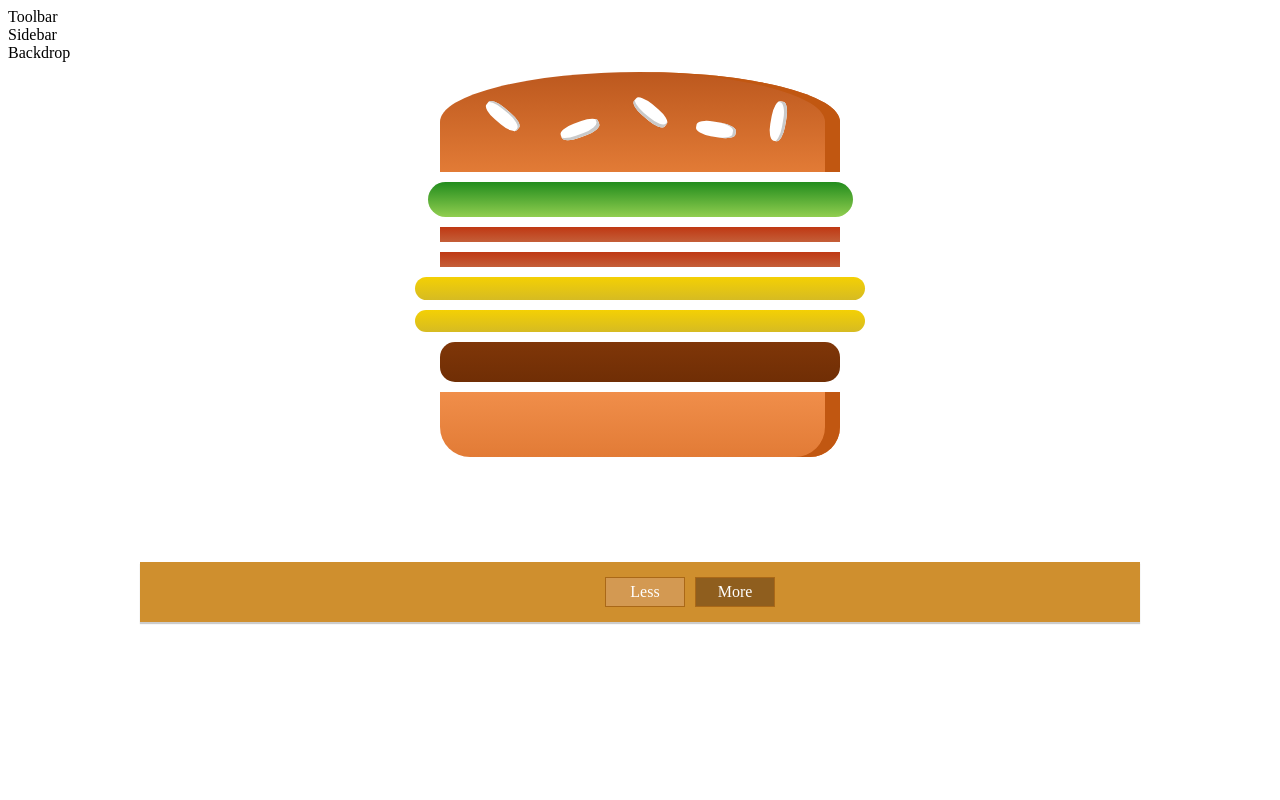
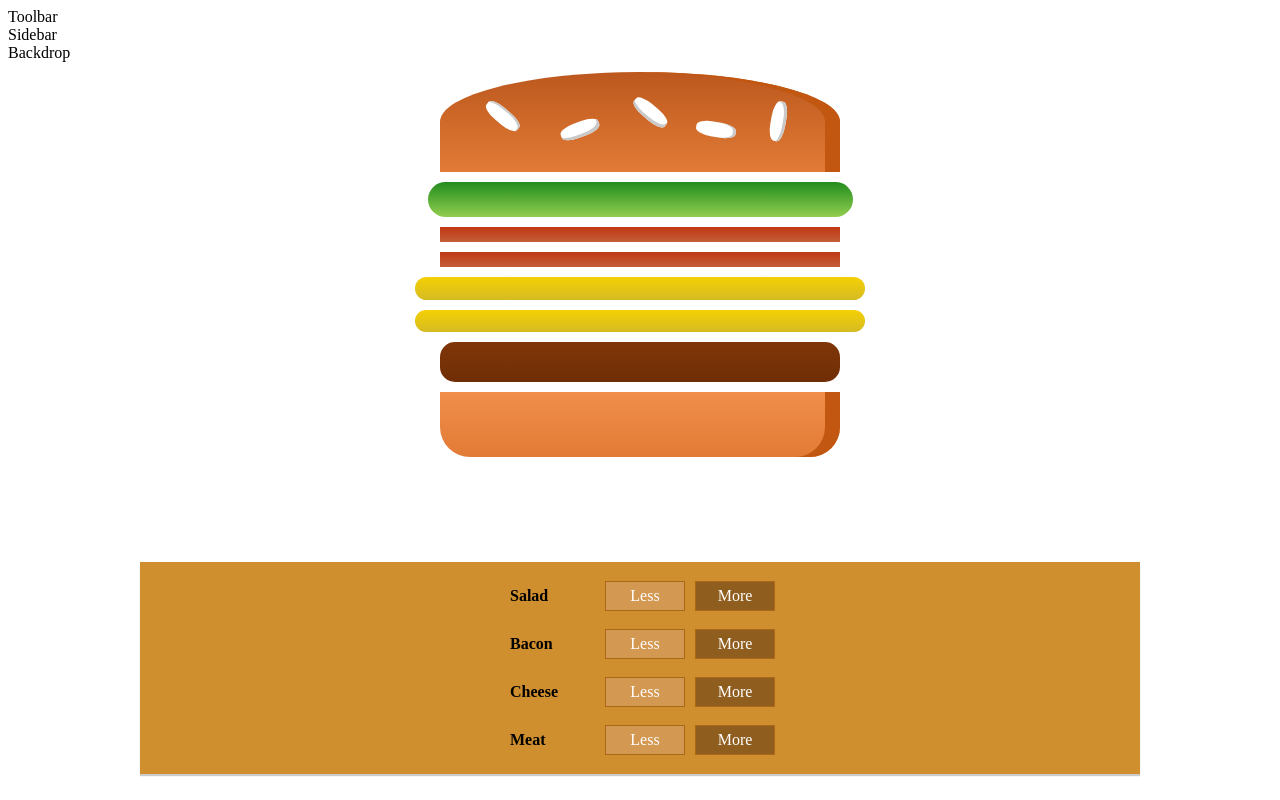
Before and after one commit to OlegShynkarenko/BB_project, a React (Create React App) app: page / in a window 1280 px wide. Built offline with nearby package versions, Linux system fonts and the light colour scheme.

Commit message:
add labels for the controls ingredients

```diff
--- a/src/components/BuildControl/BuildControl.js
+++ b/src/components/BuildControl/BuildControl.js
@@ -1,8 +1,8 @@
 /** @jsx jsx */
-import { css, jsx } from '@emotion/core';
+import { jsx } from '@emotion/core';
 
 import { default as styles } from './BuildControlStyles'
-console.log(styles)
+
 const buildControl = (props) => (
     <div css={styles.buildControl}>
       <div css={styles.label}>{props.label}</div>
--- a/src/components/BuildControl/BuildControlStyles.js
+++ b/src/components/BuildControl/BuildControlStyles.js
@@ -29,24 +29,30 @@ const buildControlStyles = {
       background: '#AC9980',
       color: '#ccc',
       cursor: 'not-allowed'
-    },
+    }
   },
   less: {
     background: '#D39952',
     color: 'white',
-    '&:hover, &:active': {
+    '&:hover': {
       background: '#DAA972',
       color: 'white'
+    },
+    '&:active': {
+      background: 'green'
     }
   },
   more: {
     background: '#8F5E1E',
     color: 'white',
-    '&:hover, &:active': {
+    '&:hover': {
       background: '#99703F',
       color: 'white'
+    },
+    '&:active': {
+      background: 'green'
     }
   },
-}
+};
 
 export default buildControlStyles;
--- a/src/components/BuildControls/BuildControls.js
+++ b/src/components/BuildControls/BuildControls.js
@@ -1,14 +1,22 @@
-import React from 'react';
 /** @jsx jsx */
-import { css, jsx } from '@emotion/core';
+import { jsx } from '@emotion/core';
 
 import BuildControl from "../BuildControl/BuildControl";
 import buildControlsStyles from "./BuildControlsStyles";
 
+const labelTypes = [
+  {label: 'Salad', type: 'salad'},
+  {label: 'Bacon', type: 'bacon'},
+  {label: 'Cheese', type: 'cheese'},
+  {label: 'Meat', type: 'meat'},
+];
+
 const buildControls = (props) => {
   return (
     <div css={buildControlsStyles}>
-      <BuildControl/>
+      {labelTypes.map(item => {
+        return <BuildControl key={item.label} label={item.label}/>
+      })}
     </div>
   )
 };
--- a/src/components/Layout/Layout.js
+++ b/src/components/Layout/Layout.js
@@ -1,6 +1,6 @@
 import React from 'react';
 /** @jsx jsx */
-import { css, jsx } from '@emotion/core';
+import { jsx } from '@emotion/core';
 
 import styles from './LayoutStyles'
 
```
